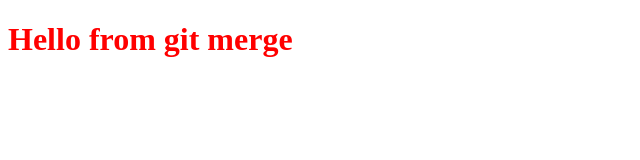
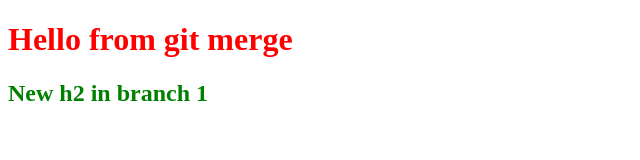
Before and after one commit to Thapsamit/gittutscomd, a plain HTML site: page index.html in a window 1280 px wide. Shown: the whole page, without its empty margins (0-640 px from the left). Drawn offline with Linux system fonts and the light colour scheme.

Commit message:
first commit in branch 1

```diff
--- a/index.css
+++ b/index.css
@@ -1,3 +1,7 @@
 h1{
     color:red;
 }
+
+h2{
+    color:green;
+}
--- a/index.html
+++ b/index.html
@@ -9,6 +9,7 @@
 </head>
 <body>
     <h1>Hello from git merge</h1>
+    <h2>New h2 in branch 1</h2>
     <script src="index.js"></script>
 </body>
 </html>
--- /dev/null
+++ b/sw.js
@@ -0,0 +1 @@
+console.log("sw");
```
